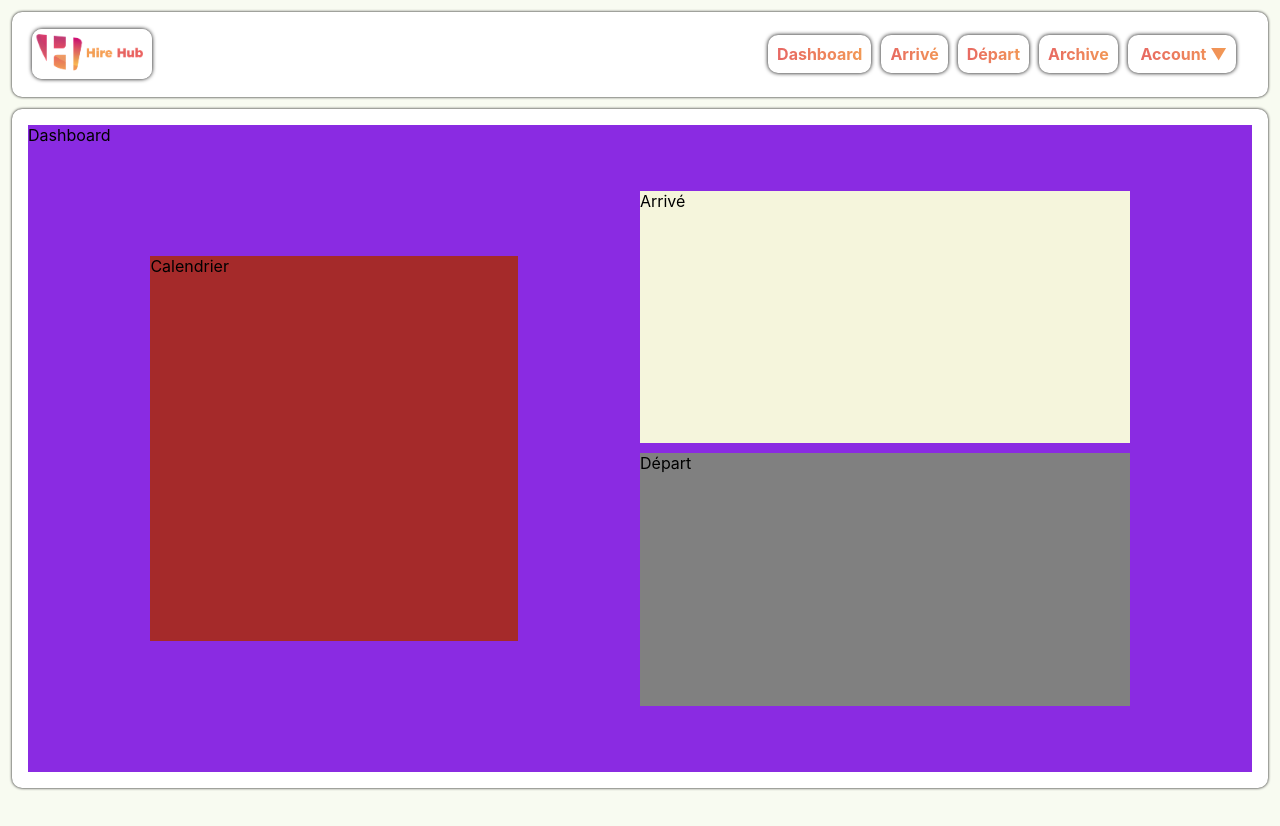
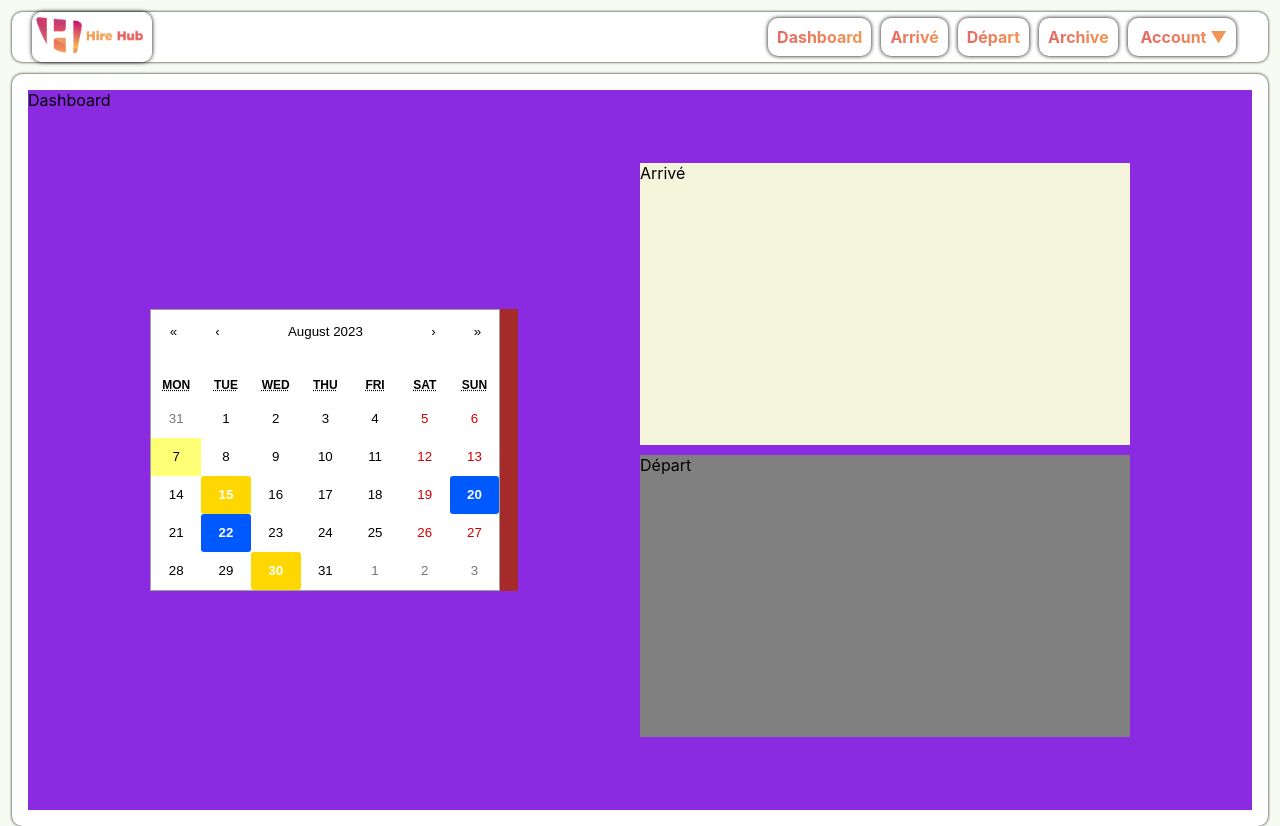
Before and after one commit to Razano26/HireHub, a React (Create React App) app in the folder hirehub_front/: page / in a window 1280 px wide. Before the commit the page ends 800 px from the top, so only its background shows below. Built offline with nearby package versions, Linux system fonts and the light colour scheme.

Commit message:
Start adding calendar

```diff
--- a/hirehub_front/package.json
+++ b/hirehub_front/package.json
@@ -7,9 +7,11 @@
     "@testing-library/react": "^13.4.0",
     "@testing-library/user-event": "^13.5.0",
     "react": "^18.2.0",
+    "react-calendar": "^4.6.0",
     "react-dom": "^18.2.0",
     "react-router-dom": "^6.14.2",
     "react-scripts": "5.0.1",
+    "styled-components": "^6.0.7",
     "web-vitals": "^2.1.4"
   },
   "scripts": {
--- /dev/null
+++ b/hirehub_front/src/Components/Calendar.jsx
@@ -0,0 +1,33 @@
+import React from 'react';
+import Calendar from 'react-calendar';
+import 'react-calendar/dist/Calendar.css';
+import './../Styles/Calendar.css'
+function Calendrier() {
+  const highlightedDates = [
+    new Date(2023, 7, 15), // Les mois commencent à partir de 0, donc 7 représente août    new Date(2023, 7, 25),
+    new Date(2023, 7, 30),
+    // ... Ajoutez d'autres dates ici
+  ];
+  const depart = [
+    new Date(2023, 7, 20), // Les mois commencent à partir de 0, donc 7 représente août    new Date(2023, 7, 25),
+    new Date(2023, 7, 22),
+    // ... Ajoutez d'autres dates ici
+  ];
+  const tileClassName = ({ date }) => {
+    if (highlightedDates.some(d => d.toDateString() === date.toDateString())) {
+      return 'highlighted-date';
+    }
+    if (depart.some(d => d.toDateString() === date.toDateString())) {
+      return 'highlighted2';
+    } };
+
+  return (
+    <div className="Calendrier">
+      <Calendar
+        tileClassName={tileClassName}
+      />
+    </div>
+  );
+}
+
+export default Calendrier;
--- a/hirehub_front/src/Pages/Dashboard.jsx
+++ b/hirehub_front/src/Pages/Dashboard.jsx
@@ -1,4 +1,6 @@
 import '../Styles/Dashboard.css'
+import Calendrier from '../Components/Calendar';
+
 
 function Dashboard(){
     return(
@@ -7,7 +9,7 @@ function Dashboard(){
                 Dashboard
             </div>
             <div className='Calendrier'>
-                Calendrier
+                <Calendrier />
             </div>
             <div className='Arrival'>
                 Arrivé
--- /dev/null
+++ b/hirehub_front/src/Styles/Calendar.css
@@ -0,0 +1,18 @@
+.highlighted-date {
+    background-color: #FFD700; /* Utilisez la couleur que vous souhaitez pour mettre en évidence */
+    color: white;
+    border-radius: 3px;
+    display: flex;
+    justify-content: center;
+    align-items: center;
+    font-weight: bold;
+  }
+.highlighted2 {
+    background-color: #0059ff; /* Utilisez la couleur que vous souhaitez pour mettre en évidence */
+    color: white;
+    border-radius: 3px;
+    display: flex;
+    justify-content: center;
+    align-items: center;
+    font-weight: bold;
+  }
--- a/hirehub_front/src/Styles/Dashboard.css
+++ b/hirehub_front/src/Styles/Dashboard.css
@@ -8,7 +8,7 @@
 }
 
 .Calendrier{
-    grid-area: 3 / 2 / 9 / 5;
+    grid-area: 4 / 2 / 8 / 5;
     background-color: brown;
 }
 
```
Also changed, not shown: 1 other file (tests, documents, lock files or other folders).
